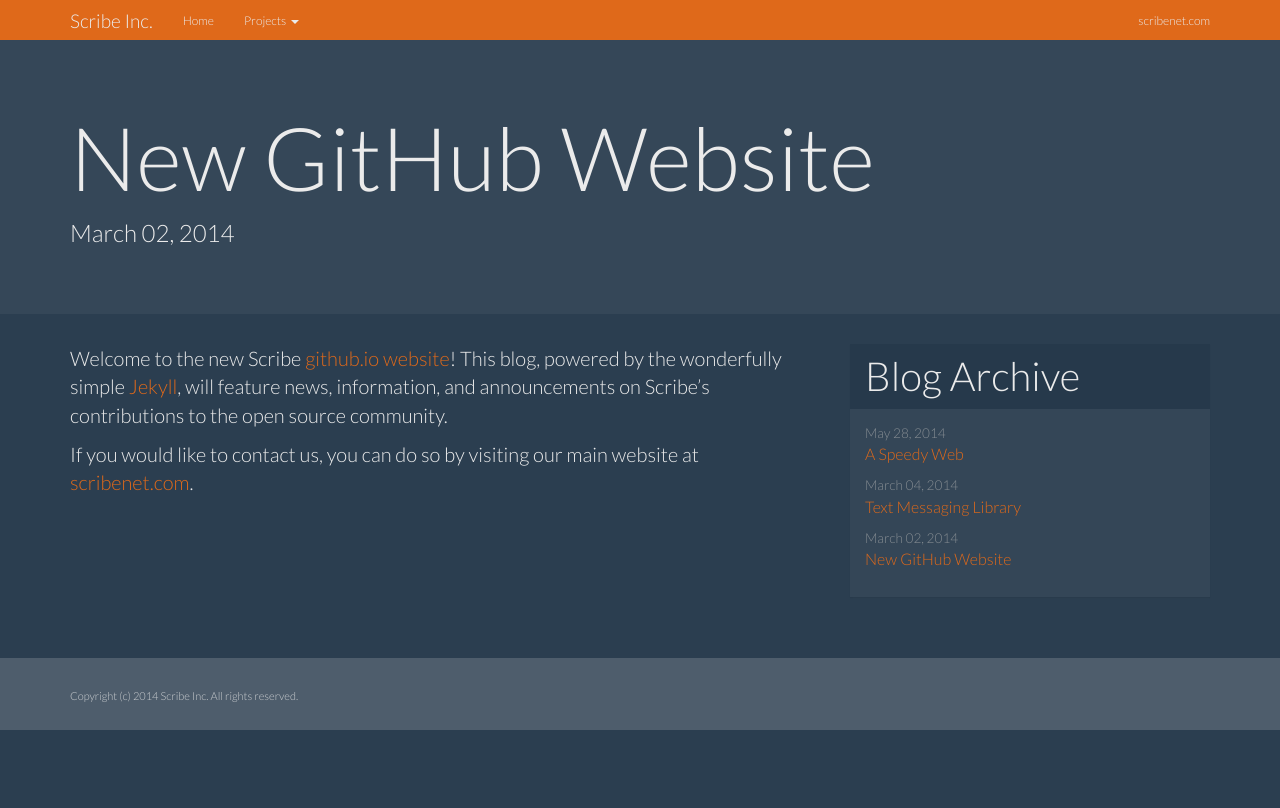
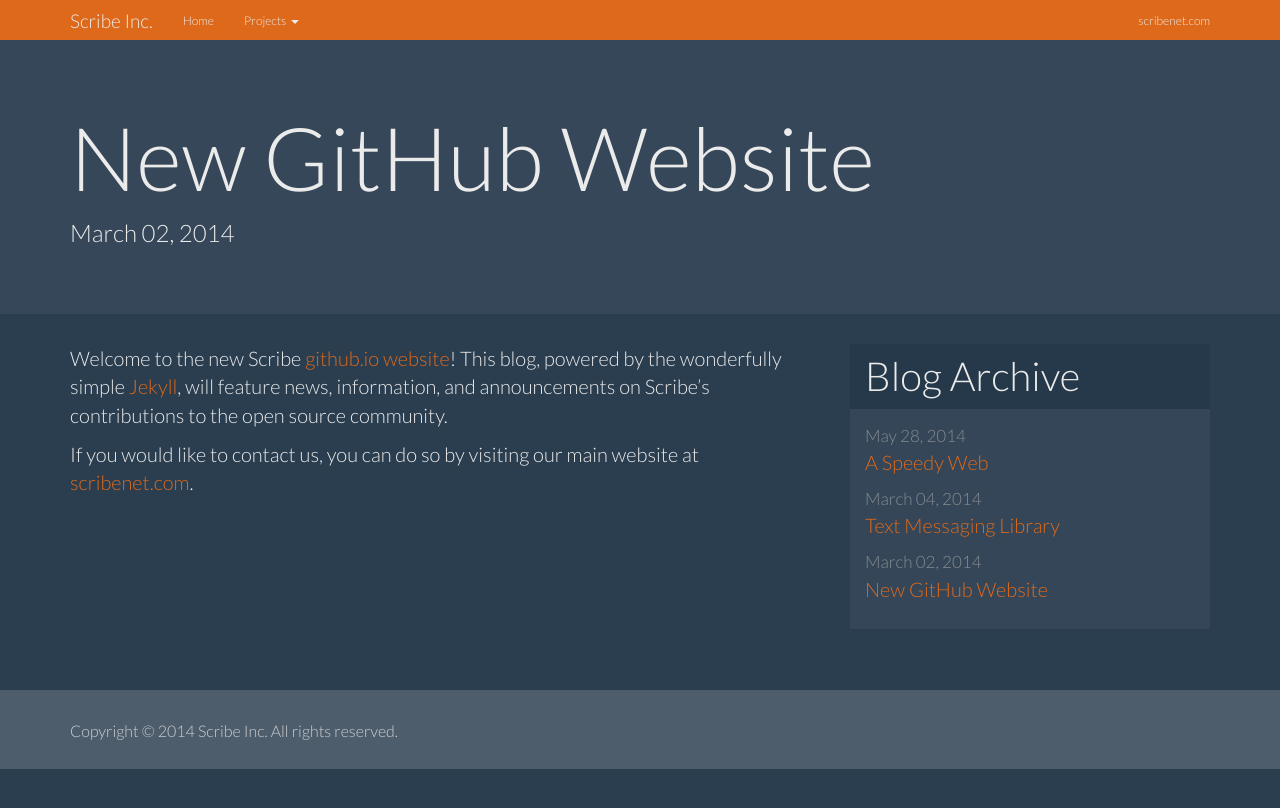
Before and after one commit to scribenet/scribenet.github.io, a Jekyll site: the page built from _posts/2014-03-02-new-github-website.md, in a window 1280 px wide. Shown: the top 808 px of the page. Built offline with Jekyll 4.4.1, drawn with Linux system fonts in a browser that asks for light colours; nearby versions of some CDN libraries; Markdown is read by kramdown in place of the engine named in the settings.

Commit message:
fixes to fonttype

```diff
--- a/_layouts/default.html
+++ b/_layouts/default.html
@@ -64,7 +64,7 @@
 
         <div class="footer">
             <div class="container">
-                <p>Copyright (c) 2014 Scribe Inc. All rights reserved.</p>
+                <p>Copyright &copy; 2014 Scribe Inc. All rights reserved.</p>
             </div>
         </div>
 
--- a/css/main.css
+++ b/css/main.css
@@ -30,7 +30,7 @@
   padding: 30px 0 16px 0;
 }
 .footer p {
-  font-size: 11px;
+  font-size: 0.4em;
   opacity: 0.8;
 }
 .highlight {
@@ -47,7 +47,7 @@
   border-bottom: 1px solid #4e5d6c;
 }
 .posts-sb p {
-  font-size:16px;
+  font-size:0.5em;
 }
 .posts-sb p small {
   display:block;
```
